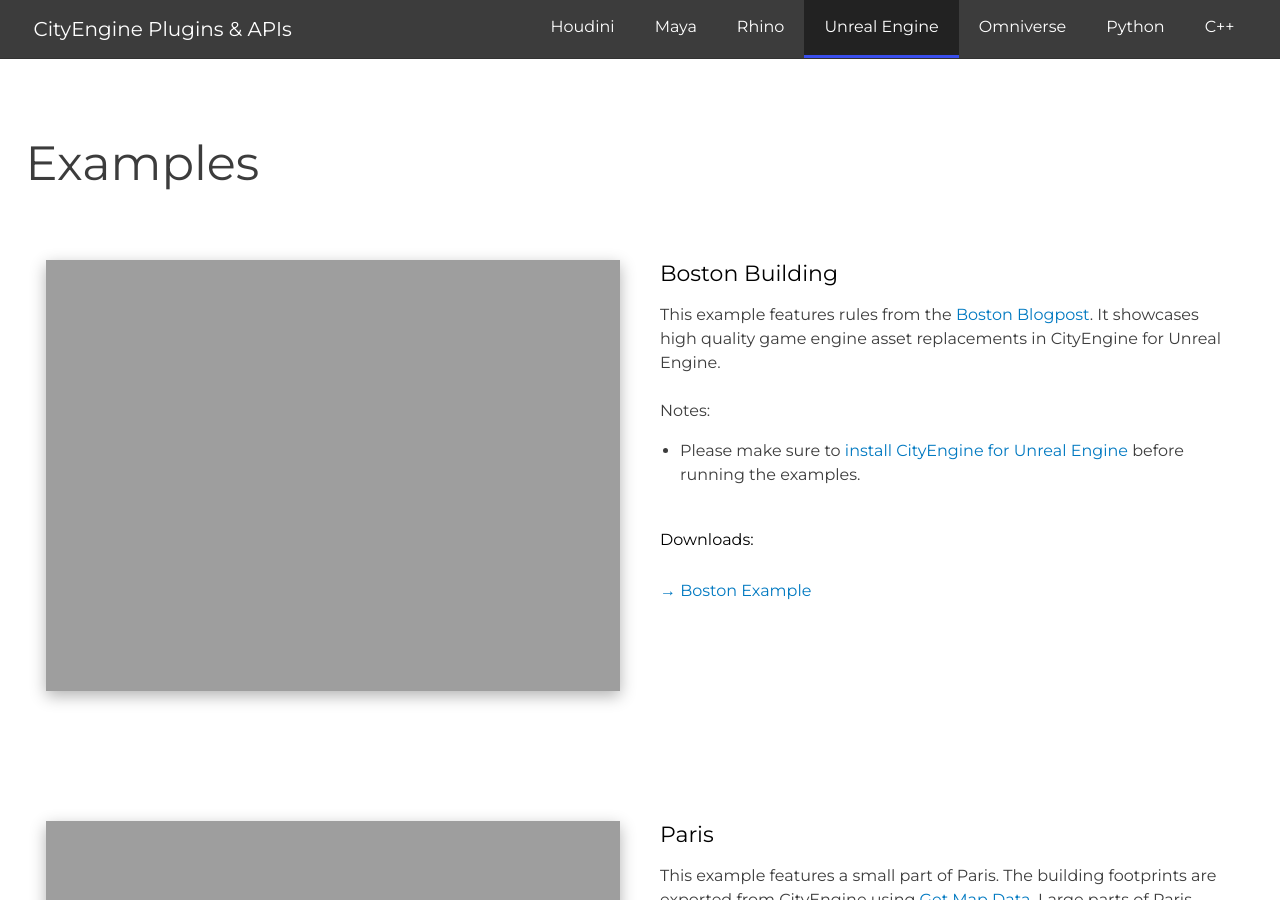
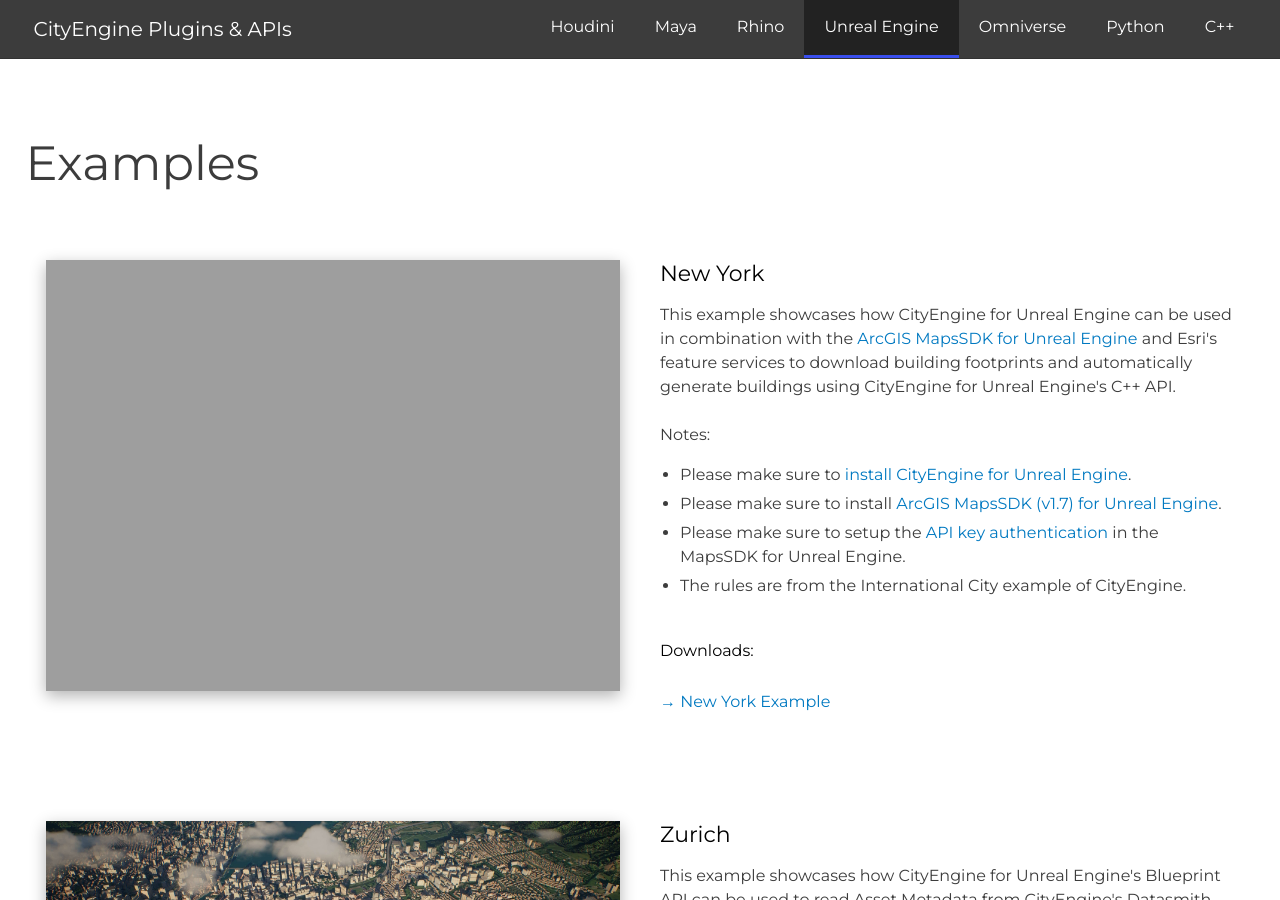
Before and after one commit to Esri/cityengine, a Jekyll site: the page built from _plugins/vitruvio.md, in a window 1280 px wide and 900 px high, scrolled down 2629 px. Built offline with Jekyll 4.4.1, drawn with Linux system fonts in a browser that asks for light colours; some of the changed text lies outside the part shown.

Commit message:
Update Vitruvio examples

```diff
--- a/_plugins/vitruvio.md
+++ b/_plugins/vitruvio.md
@@ -21,10 +21,10 @@
 description: ArcGIS CityEngine for Unreal Engine (formerly Vitruvio) is a plugin for Unreal Engine (UE). It enables the use of CityEngine CGA rules for the generation of procedural buildings in the Unreal Editor or at runtime.
 
 gallery:
-- image: vitruvio_gallery_1.jpg
-- image: vitruvio_gallery_2.jpg
-- image: vitruvio_gallery_3.jpg
-- image: vitruvio_gallery_4.jpg
+  - image: vitruvio_gallery_1.jpg
+  - image: vitruvio_gallery_2.jpg
+  - image: vitruvio_gallery_3.jpg
+  - image: vitruvio_gallery_4.jpg
 
 introduction: With CityEngine for Unreal Engine, game designers or artists do not have to leave Unreal Engine to make use of the procedural modeling power of CityEngine. The buildings stay procedural all time and artists can change the height, style and appearance of buildings easily with a parametric interface. In addition, buildings can also be generated at runtime.<br/>CityEngine for Unreal Engine requires Rule Packages (RPK) as input, which are authored in CityEngine. An RPK includes assets and a CGA rule file which encodes an architectural style. The download section below provides links to the several RPKs which can be used out-of-the-box. <br/><br/><strong><i>ArcGIS CityEngine for Unreal Engine is free for personal, educational, and non-commercial use. Commercial use requires at least one commercial license of the latest CityEngine version installed in the organization. Redistribution or web service offerings are not allowed unless expressly permitted. Please refer to the licensing section below for more detailed licensing information.</strong></i>
 
@@ -49,8 +49,23 @@
 ressource-3-link-url: https://github.com/Esri/vitruvio
 
 examples:
+  - title: New York
+    text: This example showcases how CityEngine for Unreal Engine can be used in combination with the <a href="https://developers.arcgis.com/unreal-engine/">ArcGIS MapsSDK for Unreal Engine</a> and Esri's feature services to download building footprints and automatically generate buildings using CityEngine for Unreal Engine's C++ API.</br></br>Notes&colon;</br><ul><li>Please make sure to <a href="https://github.com/Esri/cityengine_for_unreal/blob/master/doc/installation.md">install CityEngine for Unreal Engine</a>.</li><li>Please make sure to install <a href="https://developers.arcgis.com/unreal-engine/install-and-set-up/">ArcGIS MapsSDK (v1.7) for Unreal Engine</a>.</li><li>Please make sure to setup the <a href="https://developers.arcgis.com/unreal-engine/authentication/#api-key-authentication">API key authentication</a> in the MapsSDK for Unreal Engine.</li><li>The rules are from the International City example of CityEngine.</li></ul></br></br>Downloads&colon;
+    images:
+      - image-name: vitruvio_ex_2_1.jpg
+    files:
+      - title: New York Example
+        link: https://github.com/Esri/cityengine_for_unreal/releases/download/v2.3/CE_for_UE55_NewYork.zip
 
-  - title: Boston Building
+  - title: Zurich
+    text: This example showcases how CityEngine for Unreal Engine's Blueprint API can be used to read Asset Metadata from CityEngine's Datasmith exports to generate buildings from footprints.</br></br>Notes:</br><ul><li>The rules are from the International City example of CityEngine.</li><li>Please make sure to <a href="https://github.com/Esri/cityengine_for_unreal/blob/master/doc/installation.md">install CityEngine for Unreal Engine</a> before running the examples.</li></ul></br></br>Downloads&colon;
+    images:
+      - image-name: vitruvio_ex_6_1.jpg
+    files:
+      - title: Paris Example
+        link: https://github.com/Esri/cityengine_for_unreal/releases/download/v2.3/CE_for_UE55_Zurich.zip
+
+  - title: Boston Asset Replacements
     text: This example features rules from the <a href="https://www.esri.com/arcgis-blog/products/city-engine/3d-gis/bring-your-arcgis-cityengine-models-to-life-in-unreal-engine-with-automated-asset-replacements/">Boston Blogpost</a>. It showcases high quality game engine asset replacements in CityEngine for Unreal Engine.</br></br>Notes&colon;</br><ul><li>Please make sure to <a href="https://github.com/Esri/cityengine_for_unreal/blob/master/doc/installation.md">install CityEngine for Unreal Engine</a> before running the examples.</li></ul></br></br>Downloads&colon;
     images:
       - image-name: vitruvio_ex_5_1.jpg
@@ -65,14 +80,6 @@
     files:
       - title: Paris Example
         link: https://github.com/Esri/cityengine_for_unreal/releases/download/v2.2/CE_for_UE55_Paris.zip
-
-  - title: New York
-    text: This example features a part of New York. The building footprints are exported from CityEngine using <a href="https://doc.arcgis.com/en/cityengine/latest/help/cityengine-help-get-map-data.htm">Get Map Data</a>.</br></br>Notes&colon;</br><ul><li>The rules are from the International City example of CityEngine.</li><li>Please make sure to <a href="https://github.com/Esri/cityengine_for_unreal/blob/master/doc/installation.md">install CityEngine for Unreal Engine</a> before running the examples.</li></ul></br></br>Downloads&colon;
-    images:
-      - image-name: vitruvio_ex_2_1.jpg
-    files:
-      - title: New York Example
-        link: https://github.com/Esri/cityengine_for_unreal/releases/download/v2.2/CE_for_UE55_NewYork.zip
 
   - title: Medieval City
     text: This example features buildings in a European medieval style.</br></br>Notes&colon;</br><ul><li>The building rules are from the Medieval City example of CityEngine.</li><li>Please make sure to <a href="https://github.com/Esri/cityengine_for_unreal/blob/master/doc/installation.md">install CityEngine for Unreal Engine</a> before running the examples.</li></ul></br></br>Downloads&colon;
@@ -90,11 +97,5 @@
       - title: NYC 2259 Example
         link: https://github.com/Esri/cityengine_for_unreal/releases/download/v2.2/CE_for_UE55_NYC2259.zip
 
-
-
-
-
-
 legal: <ul><li>ArcGIS CityEngine for Unreal Engine is free for personal, educational, and non-commercial use. Commercial use requires at least one commercial license of the latest CityEngine version installed in the organization. Redistribution or web service offerings are not allowed unless expressly permitted.</li><li>CityEngine for Unreal Engine is under the same license as the included <a href="./cityenginesdk#legal-section">CityEngine SDK</a>.</li><li>All content in the "Examples" directory/section is licensed under the APACHE 2.0 license. You may obtain a copy of this license at <a href="https://www.apache.org/licenses/LICENSE-2.0" target="_blank">https://www.apache.org/licenses/LICENSE-2.0</a>.</li><li>For questions or enquiries, please contact <a href= "mailto:cityengine-info@esri.com">cityengine-info@esri.com</a></li></ul>
-
 ---
```
Also changed, not shown: assets/img/vitruvio_ex_6_1.jpg (added), 1 other file.
